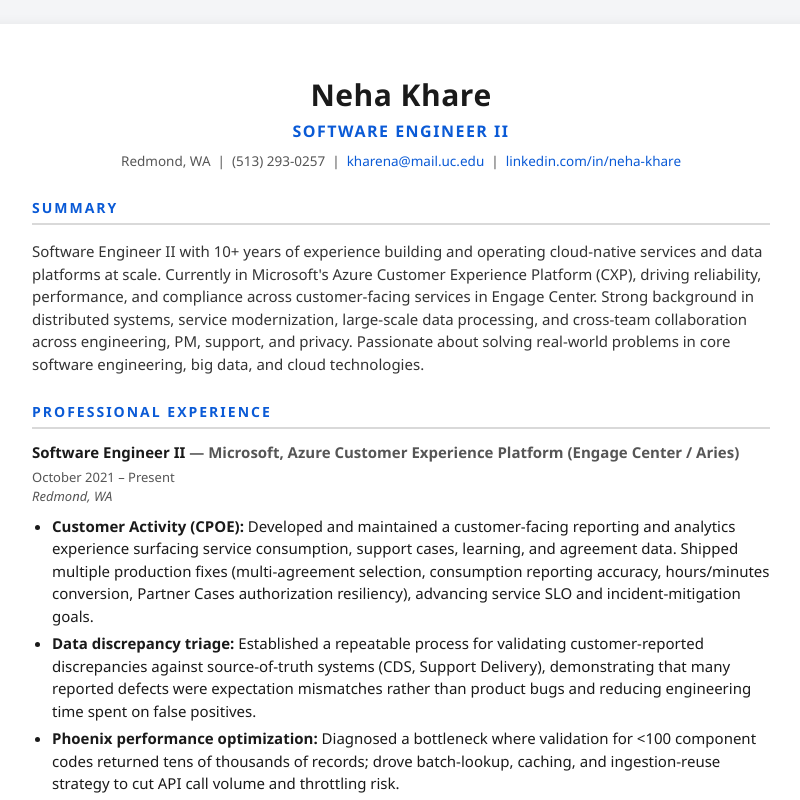
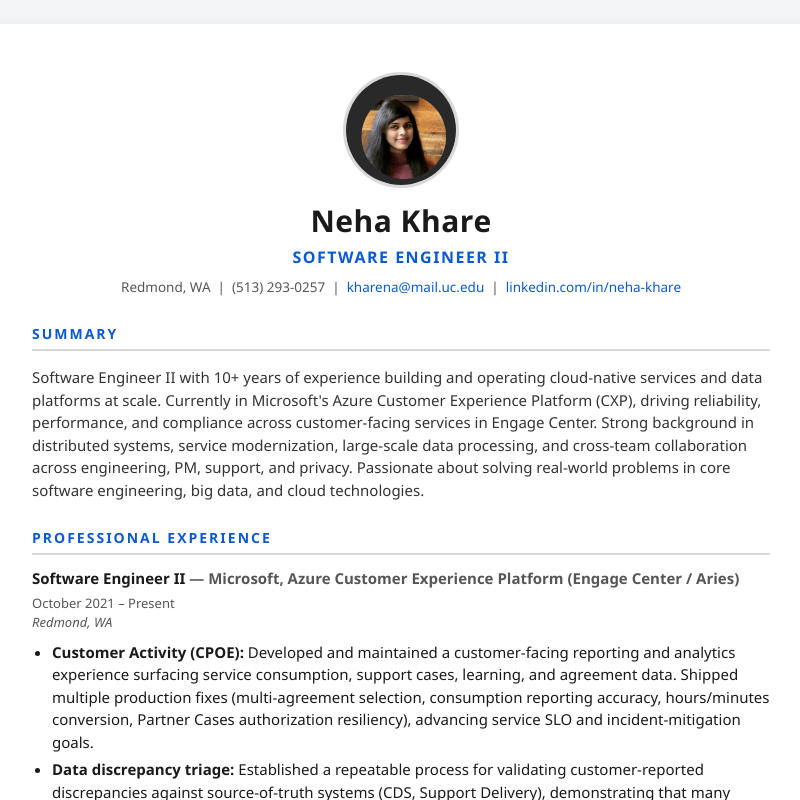
Before and after one commit to nehakhare/nehakhare-resume, a Next.js app: page / in a window 1280 px wide. Shown: the top 800 px of the page, without its empty margins (239-1039 px from the left). Built offline with nearby package versions, Linux system fonts and the light colour scheme.

Commit message:
Add headshot to resume header
Co-authored-by: Copilot <223556219+Copilot@users.noreply.github.com>
Copilot-Session: 423acb10-7596-4fb7-bb2a-f79736740512

```diff
--- a/app/globals.css
+++ b/app/globals.css
@@ -23,6 +23,10 @@ body {
   border-radius: 6px;
 }
 header { text-align: center; margin-bottom: 8px; }
+header .headshot {
+  width: 116px; height: 116px; border-radius: 50%; object-fit: cover;
+  margin: 0 auto 10px; display: block; border: 3px solid var(--rule);
+}
 header h1 { margin: 0; font-size: 30px; letter-spacing: 0.5px; }
 header .title {
   color: var(--accent); font-weight: 600; font-size: 16px; margin-top: 2px;
--- a/app/resumeHtml.js
+++ b/app/resumeHtml.js
@@ -1,6 +1,7 @@
 export const resumeHtml = `
 <div class="page">
   <header>
+    <img class="headshot" src="/headshot.png" alt="Neha Khare" />
     <h1>Neha Khare</h1>
     <div class="title">Software Engineer II</div>
   </header>
```
Also changed, not shown: public/headshot.png (added).
